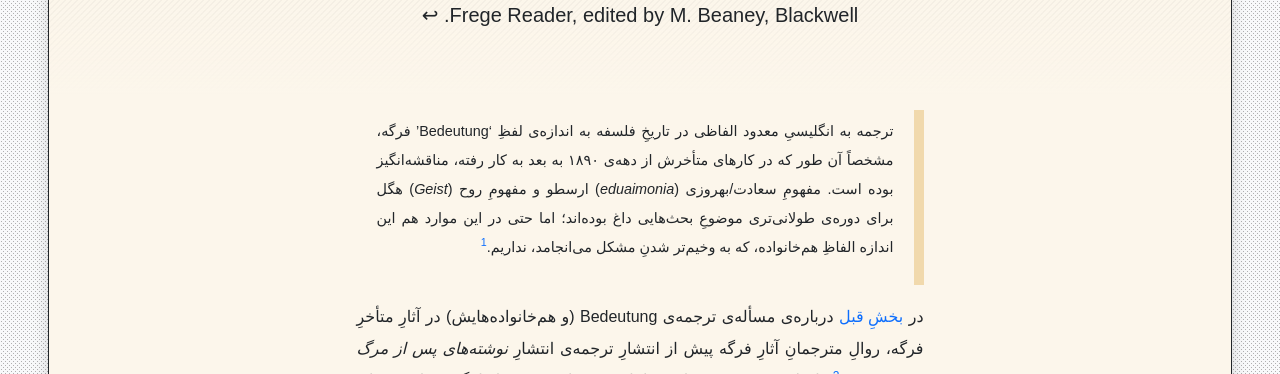
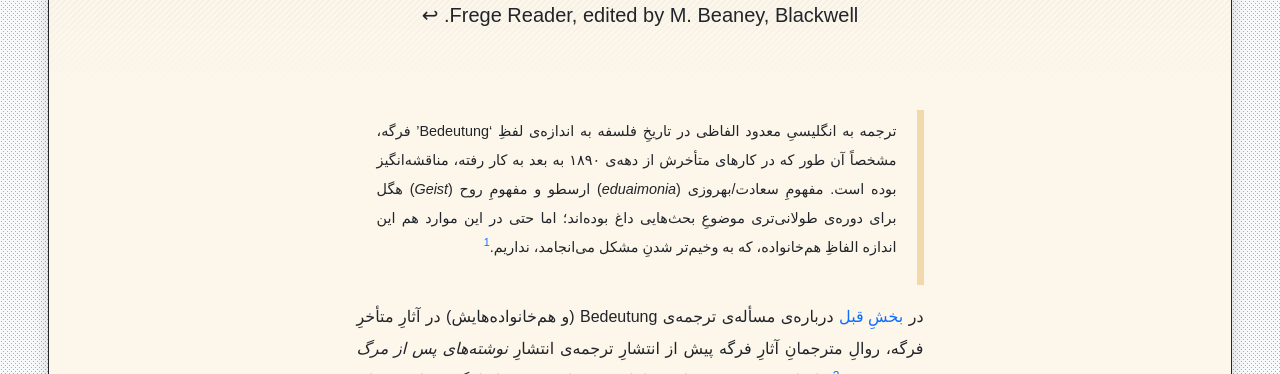
Before and after one commit to phicudemy/phicudemy.github.io, a Jekyll site: the page built from _posts/2024-07-16-fregebedeutung۲.md, in a window 1280 px wide. Shown: the part 806-1180 px from the top of the page. Built offline with Jekyll 4.4.1, drawn with Linux system fonts in a browser that asks for light colours; some web fonts are replaced; comment, search, counter and statistics services are not loaded.

Commit message:
Update style.css

```diff
--- a/assets/css/style.css
+++ b/assets/css/style.css
@@ -58,7 +58,7 @@
   }
   blockquote {
     background: #fcf6eb;
-    border-right: 10px solid #f1d9ac;
+    border-right: 7px solid #f1d9ac;
     padding: 0.5em 20px;
     quotes: "\201C""\201D""\2018""\2019";
     font-size: 90%;
@@ -67,7 +67,7 @@
       white-space: pre-line;
   }
   .sidenote {
-    font-size: 80%;
+    font-size: 85%;
     position: relative;
 }
   /* Popover */
```
